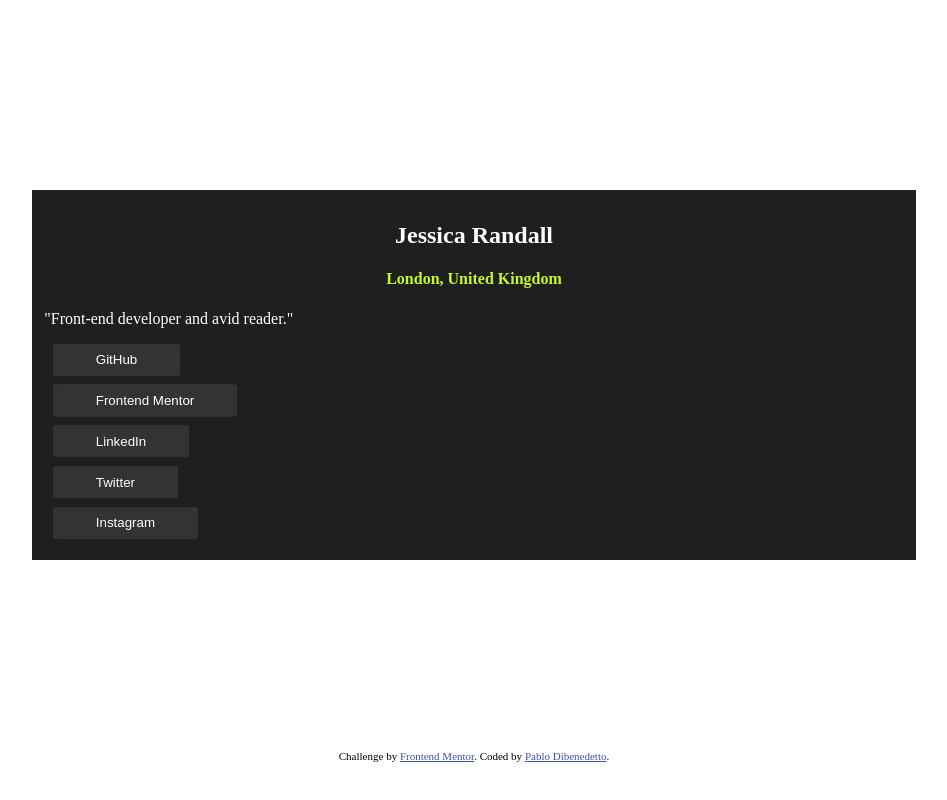
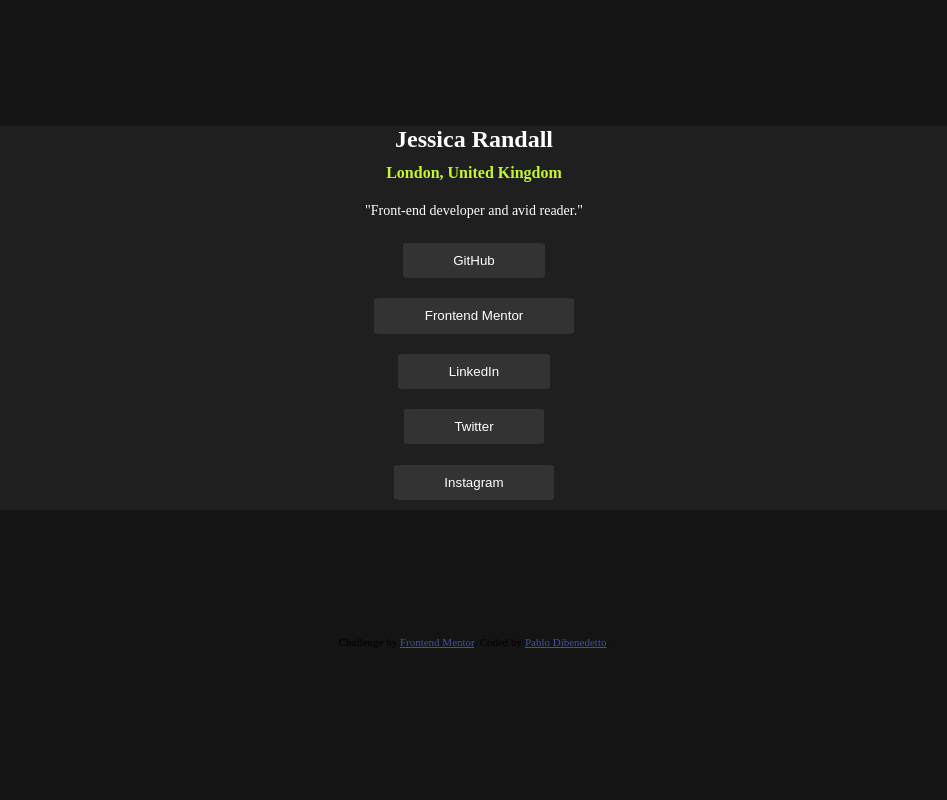
Before and after one commit to ariadna64/FrontEndMentor-SocialLinks, a plain HTML site: page index.html in a window 1280 px wide. Shown: the whole page, without its empty margins (166-1113 px from the left). Drawn offline with Linux system fonts and the light colour scheme.

Commit message:
Made progress on the CSS. All centered and nice.

```diff
--- a/index.html
+++ b/index.html
@@ -20,12 +20,13 @@
       <h2>Jessica Randall</h2>
       <h4>London, United Kingdom</h4>
       <p>"Front-end developer and avid reader."</p>
-
+    <div class="buttons">
       <button>GitHub</button>
       <button>Frontend Mentor</button>
       <button>LinkedIn</button>
       <button>Twitter</button>
       <button>Instagram</button>
+    </div>
  </div>
   <div class="attribution">
     Challenge by <a href="https://www.frontendmentor.io?ref=challenge" target="_blank">Frontend Mentor</a>.
--- a/styles.css
+++ b/styles.css
@@ -1,17 +1,14 @@
-/*body {
+body {
     background-color: hsl(0, 0%, 8%);
 }
 
-*/
+
 
 div.todo {
    background-color: hsl(0, 0%, 12%);
-   border:0px;
-   padding-top: 1%;
-   padding-bottom: 1%;
-   padding-left: 1%;
-   padding-right: 1%;
-   margin: 15%;
+   margin: 10%;
+   border-radius: 2%;
+
 }
 
 
@@ -20,6 +17,9 @@ h2 {
     justify-content: center;
     color: hsl(0, 0%, 100%);
     font-weight: 700;
+    margin: 1%;
+    padding: 0px;
+    border: 0px;
 }
 
 
@@ -27,15 +27,29 @@ h4 {
     display: flex;
     justify-content: center;
     color:hsl(75, 94%, 57%) ;
+    margin-top: 0px;
+    padding-top: 0px;
+    border-top: 0px;
 }
 
 p {
+    display: flex;
+    justify-content: center;
     color:hsl(0, 0%, 100%);
+    font-size: 14px;
+}
+
+div.buttons {
+   display: flex;
+   flex-direction: column;
+   justify-content: center;
+   align-items: center;
+
+
 }
 
 button {
-   display: flex;
-   border-radius: 4%;
+
    padding-top: 1%;
    padding-bottom: 1%;
    padding-left: 5%;
@@ -46,6 +60,7 @@ button {
    background-color: hsl(0, 0%, 20%);
    border: 0;
    font-weight:400;
+   border-radius: 4%;
 }
 
 button:hover {
```
Lines whose indentation alone changed are shown as unchanged.
